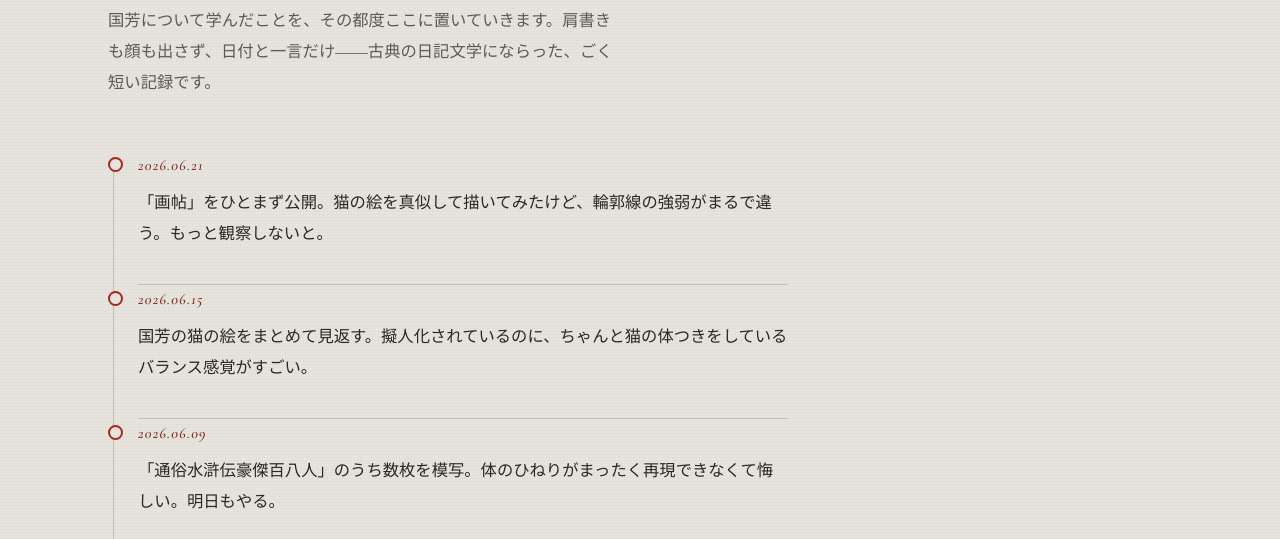
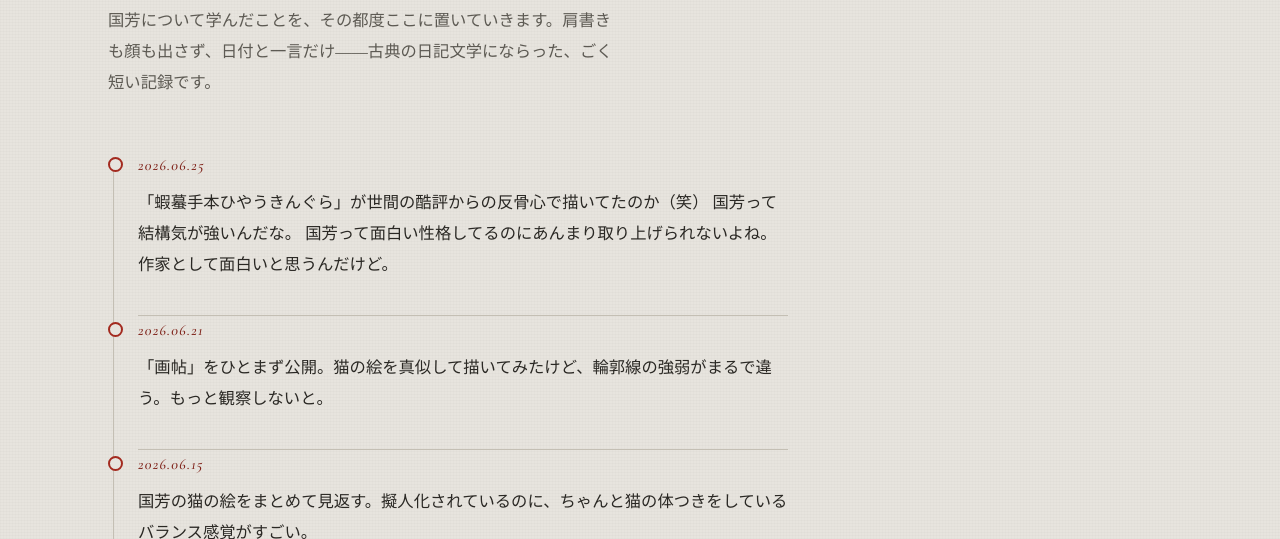
Before and after one commit to Azaleacreativeroom888/fan-kuniyoshi, a plain HTML site: page blog.html in a window 1280 px wide. Shown: the part 261-800 px from the top of the page. Drawn offline with nearby package versions, Linux system fonts and the light colour scheme.

Commit message:
Update blog.html

```diff
--- a/blog.html
+++ b/blog.html
@@ -267,6 +267,14 @@
     <div class="timeline">
 
       <article class="entry">
+        <time datetime="2026-06-25">2026.06.25</time>
+        <p>「蝦蟇手本ひやうきんぐら」が世間の酷評からの反骨心で描いてたのか（笑）
+        国芳って結構気が強いんだな。
+        国芳って面白い性格してるのにあんまり取り上げられないよね。
+        作家として面白いと思うんだけど。</p>
+      </article>
+
+      <article class="entry">
         <time datetime="2026-06-21">2026.06.21</time>
         <p>「画帖」をひとまず公開。猫の絵を真似して描いてみたけど、輪郭線の強弱がまるで違う。もっと観察しないと。</p>
       </article>
```
